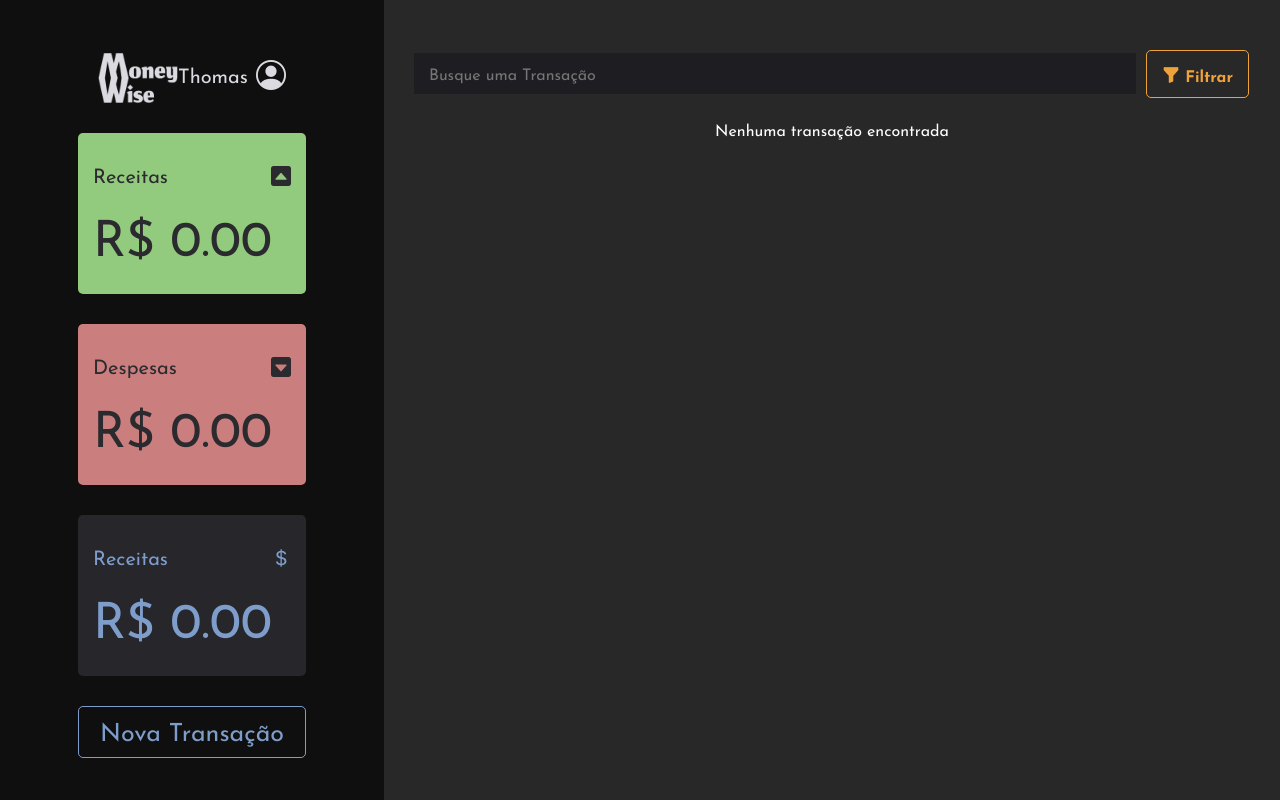
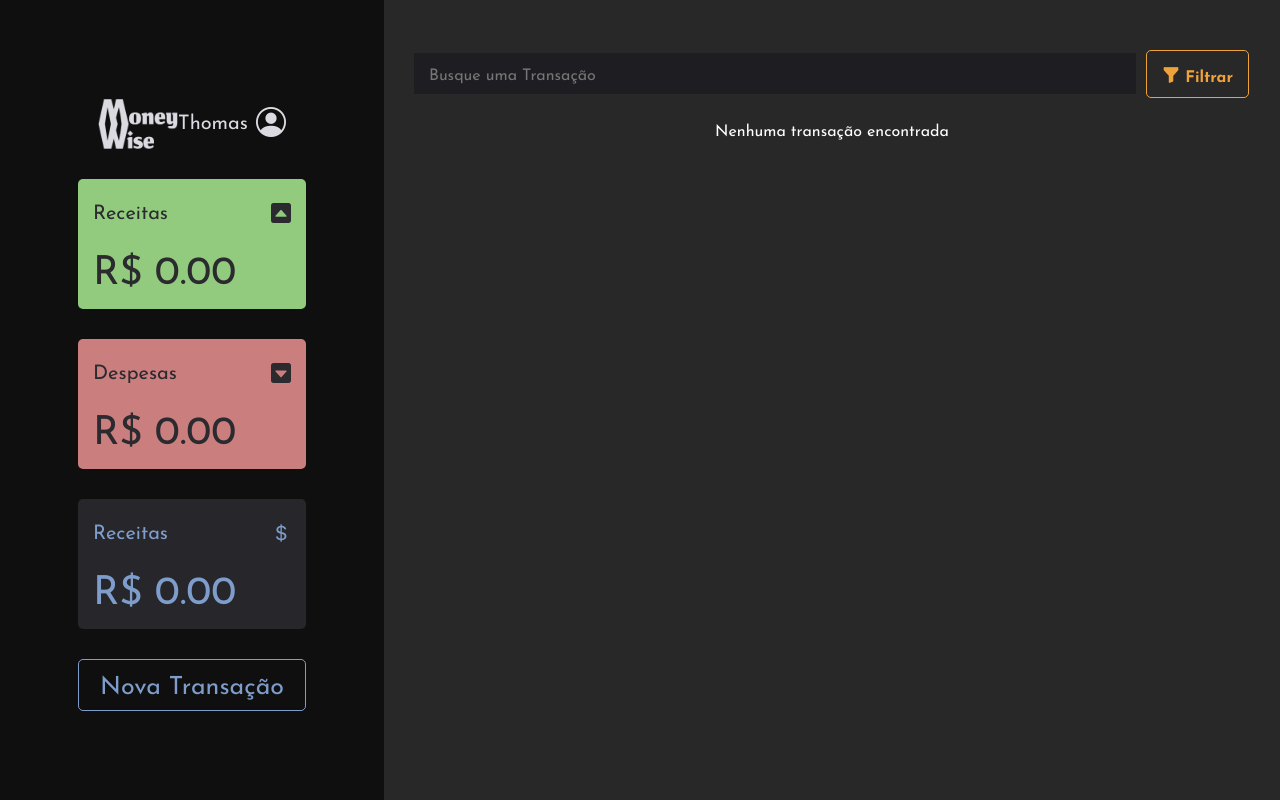
Before and after one commit to Projeto-S204/moneywise, a Flask app: page /transactions/ in a window 1280 px wide. Run offline with Flask 3, Linux system fonts and the light colour scheme; data that the repository does not hold is empty; some libraries are stand-ins or nearby versions; some web fonts are replaced.

Commit message:
ajustes no tamanho dos cards

```diff
--- a/app/transactions/routes.py
+++ b/app/transactions/routes.py
@@ -20,9 +20,9 @@ def transactions_page():
 
     category_colors = {
         'Casa': '#F7B7B7',
+        'Viagem': '#B2D7F6',
         'Entretenimento': '#F1D7A7',
         'Estudos': '#B7D6B5',
-        'Viagem': '#B2D7F6',
         'Saúde': '#F5D1D1',
         'Mercado': '#D0E5D7'
     }
--- a/app/transactions/static/css/transactions_list_page.css
+++ b/app/transactions/static/css/transactions_list_page.css
@@ -63,7 +63,7 @@ body {
 
 .card {
   background-color: #444;
-  padding: 15px;
+  padding: 5px 15px;
   border-radius: 5px;
   margin-bottom: 30px;
 }
@@ -88,7 +88,7 @@ body {
   padding: 0;
 }
 .card h1 {
-  font-size: 50px;
+  font-size: 40px;
   font-weight: normal;
   padding: 0;
   margin: 10px 0;
```
